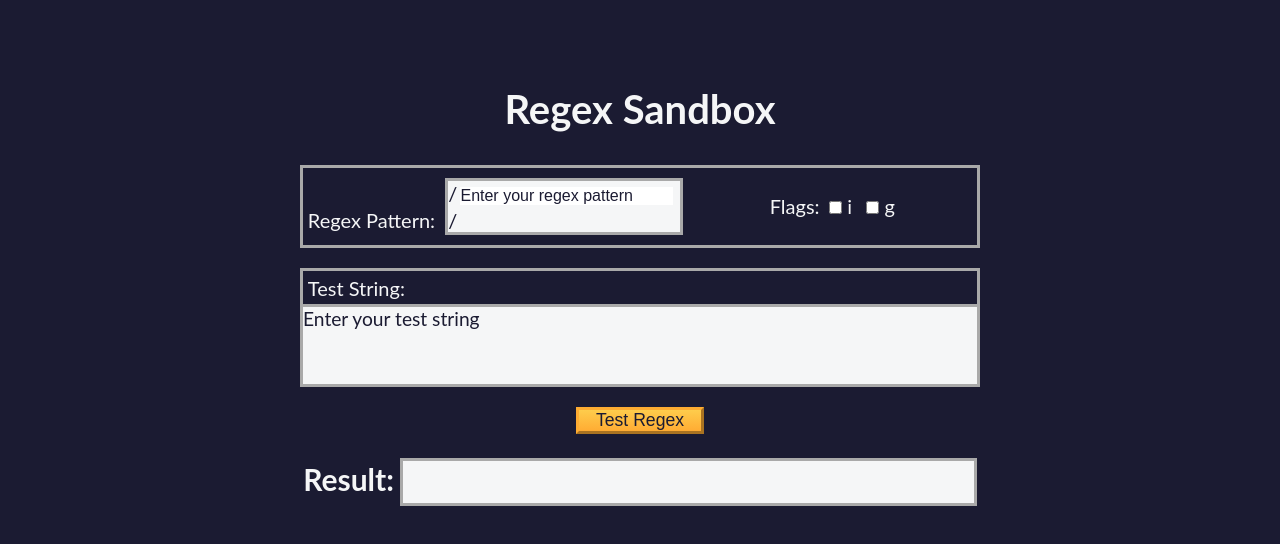
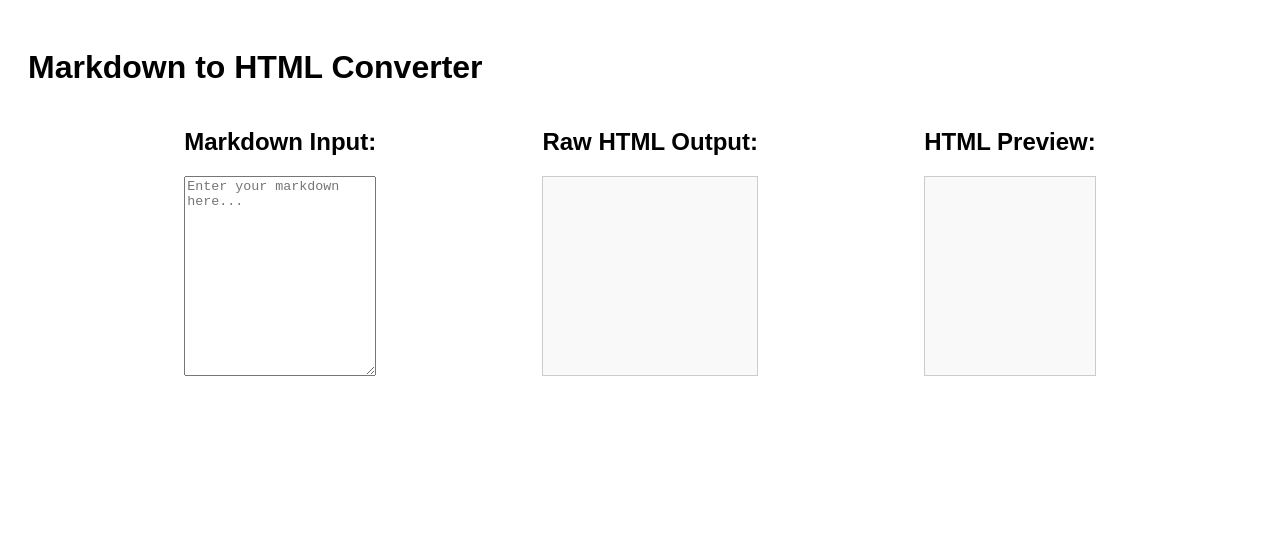
Before and after one commit to 1Keltone1/HTML-CSS-basics, a website: page HTML-Basic.html in a window 1280 px wide. Drawn offline with Linux system fonts and the light colour scheme.

Commit message:
A Markdown to HTML Converter

```diff
--- a/HTML-Basic.html
+++ b/HTML-Basic.html
@@ -4,41 +4,26 @@
 <head>
     <meta charset="UTF-8">
     <meta name="viewport" content="width=device-width, initial-scale=1.0">
+    <title>Markdown to HTML Converter</title>
     <link rel="stylesheet" href="styles.css">
-    <title>Regex Sandbox</title>
-
 </head>
 
 <body>
-    <h1>Regex Sandbox</h1>
-    <main>
-        <div id="regex-container">
-            <label for="pattern">Regex Pattern:
-                <div id="pattern-container">/<input type="text" id="pattern" name="pattern"
-                        placeholder="Enter your regex pattern">/</div>
-            </label>
-            <div id="flags-container">
-                <p>Flags: </p>
-                <label for="i">
-                    <input type="checkbox" name="flags" id="i"> i
-                </label>
-                <label for="g">
-                    <input type="checkbox" name="flags" id="g"> g
-                </label>
-            </div>
+    <h1>Markdown to HTML Converter</h1>
+    <div id="container">
+        <div class="container">
+            <h2>Markdown Input:</h2>
+            <textarea id="markdown-input" placeholder="Enter your markdown here..."></textarea>
         </div>
-        <div id="test-container">
-            <p>Test String:</p>
-            <div id="test-string" placeholder="Enter your test string" contenteditable="true"></div>
+        <div class="container">
+            <h2>Raw HTML Output:</h2>
+            <div id="html-output"></div>
         </div>
-        <button class="btn" id="test-btn" type="button">Test Regex</button>
-        <div id="result-container">
-            <h2>Result:</h2>
-            <p id="result">
-            </p>
+        <div class="container">
+            <h2>HTML Preview:</h2>
+            <div id="preview"></div>
         </div>
-
-    </main>
+    </div>
     <script src="index.js"></script>
 </body>
 
--- a/index.js
+++ b/index.js
@@ -1,53 +1,34 @@
-const regexPattern = document.getElementById("pattern");
-const stringToTest = document.getElementById("test-string");
-const testButton = document.getElementById("test-btn");
-const testResult = document.getElementById("result");
-const caseInsensitiveFlag = document.getElementById("i");
-const globalFlag = document.getElementById("g");
+console.log('Скрипт загружен!');
 
-function getFlags() {
-  let result = '';
-  if (caseInsensitiveFlag.checked) {
-    result += 'i';
-  }
-  if (globalFlag.checked) {
-    result += 'g';
-  }
-  return result;
+const markdown = document.getElementById("markdown-input");
+const raw = document.getElementById("html-output");
+const preview = document.getElementById("preview");
+const h3Regex = /^\s{0,}### (.*)/gm;
+const h2Regex = /^\s{0,}## (.*)/gm;
+const h1Regex = /^\s{0,}# (.*)/gm;
+const boldRegex = /\*\*(.*)\*\*|__(.*)__/g;
+const emRegex = /\*(.*)\*|_(.*)_/g;
+const imgRegex = /!\[(?<alt>.*?)\]\((?<link>.*?)\)/g;
+const linkRegex = /\[(?<text>.*?)\]\((?<url>.*?)\)/g;
+const quoteRegex = /^\s{0,}> (.*)/gm;
+
+console.log('markdown:', markdown);
+console.log('raw:', raw);
+console.log('preview:', preview);
+
+function convertMarkdown() {
+    let result = markdown.value.slice();
+    result = result.replaceAll(h3Regex, `<h3>$1</h3>`).replaceAll(h2Regex, `<h2>$1</h2>`).replaceAll(h1Regex, `<h1>$1</h1>`);
+    result = result.replaceAll(boldRegex, `<strong>$1$2</strong>`);
+    result = result.replaceAll(emRegex, `<em>$1$2</em>`);
+    result = result.replaceAll(imgRegex, `<img alt="$<alt>" src="$<link>">`);
+    result = result.replaceAll(linkRegex, `<a href="$<url>">$<text></a>`);
+    result = result.replaceAll(quoteRegex, `<blockquote>$1</blockquote>`);
+
+    return result;
 }
 
-
-function regexMatch() {
-  const regex = new RegExp(regexPattern.value, getFlags());
-  let testString = stringToTest.textContent;
-  let funcResult = ''
-
-  if (regex.global) {
-    const resultArr = Array.from(testString.matchAll(regex));
-    if (resultArr.length > 0) {
-      testString = testString.replaceAll(regex, `<span class="highlight">$&</span>`);
-      const func = [];
-      for (const el of resultArr) {
-        if (typeof el[0] === 'string') {
-          func.push(el[0]);
-        }
-      }
-      funcResult = func.join(", ");
-      stringToTest.innerHTML = testString;
-      testResult.textContent = funcResult;
-    }
-  } else {
-    const resultArr = testString.match(regex);
-    if (resultArr !== null) {
-      testString = testString.replace(regex, `<span class="highlight">$&</span>`);
-      funcResult = resultArr[0];
-    }
-    stringToTest.innerHTML = testString;
-    testResult.textContent = funcResult;
-  }
-  if (testResult.textContent === '') {
-    testResult.textContent = "no match";
-  }
-}
-
-testButton.addEventListener("click", regexMatch);
+markdown.addEventListener("input", () => {
+    raw.textContent = convertMarkdown();
+    preview.innerHTML = convertMarkdown();
+})
--- a/styles.css
+++ b/styles.css
@@ -1,153 +1,32 @@
-*,
-*::before,
-*::after {
-    box-sizing: border-box;
-    margin: 0;
-    padding: 0;
+* {
+     box-sizing: border-box;
 }
-
-:root {
-    --dark-grey: #1b1b32;
-    --light-grey: #f5f6f7;
-    --golden-yellow: #fecc4c;
-    --yellow: #ffcc4c;
-    --gold: #feac32;
-    --orange: #ffac33;
-    --dark-orange: #f89808;
-    --border: 0.2rem solid darkgrey;
-    --padding: 0.3rem;
+ body {
+     font-family: Arial, sans-serif;
+     padding: 20px;
 }
-
-body {
-    background-color: var(--dark-grey);
-    color: var(--light-grey);
-    font-size: 20px;
-    font-family: "Lato", Helvetica, Arial, sans-serif;
-    padding: 5px;
+ #markdown-input {
+     width: 100%;
+     height: 100px;
 }
-
-h1 {
-    margin: 5rem auto 2rem;
-    text-align: center;
+ #html-output, #preview {
+     height: 100px;
+     display: inline-block;
+     width: 100%;
+     border: 1px solid #ccc;
+     padding: 10px;
+     margin: auto;
+     white-space: pre-wrap;
+     background-color: #f9f9f9;
 }
-
-p {
-    padding: var(--padding);
+ @media (min-width: 600px) {
+     #markdown-input, #html-output, #preview {
+         height: 200px;
+         margin: 0;
+    }
+     #container {
+         display: flex;
+         justify-content: space-evenly;
+         gap: 10px;
+    }
 }
-
-#regex-container {
-    max-width: 680px;
-    margin: 20px auto;
-    display: flex;
-    justify-content: center;
-    align-items: center;
-    border: var(--border);
-}
-
-#regex-container>label {
-    padding: var(--padding);
-    flex: 1 1 auto;
-}
-
-#pattern-container {
-    display: inline-block;
-    color: var(--dark-grey);
-    background-color: var(--light-grey);
-    margin: 5px;
-    border: var(--border);
-}
-
-#pattern {
-    margin: 0.2rem;
-    border: 0;
-    font-size: 1rem;
-    width: calc(100% - 1.2rem);
-}
-
-#pattern:focus {
-    outline: none;
-}
-
-#flags-container {
-    display: flex;
-    align-items: center;
-    flex: 1 1 auto;
-}
-
-#flags-container>label {
-    padding: var(--padding);
-    margin-right: 0.3rem;
-}
-
-#test-container {
-    max-width: 680px;
-    margin: 20px auto;
-    display: flex;
-    flex-direction: column;
-    flex: 0 0 auto;
-    border: var(--border);
-}
-
-#test-string {
-    background-color: var(--light-grey);
-    min-height: 5rem;
-    color: var(--dark-grey);
-    border-top: var(--border);
-    font-size: 1.2rem;
-}
-
-[contenteditable=true]:empty:before {
-    content: attr(placeholder);
-    pointer-events: none;
-    color: var(--dark-grey);
-}
-
-::placeholder {
-    color: var(--dark-grey);
-}
-
-
-button {
-    display: block;
-    cursor: pointer;
-    width: 8rem;
-    margin: 0.2rem auto;
-    color: var(--dark-grey);
-    background-color: var(--gold);
-    background-image: linear-gradient(var(--golden-yellow), var(--orange));
-    border-color: var(--gold);
-    border-width: 0.2rem;
-    font-size: 1.1rem;
-}
-
-.btn:hover {
-    background-image: linear-gradient(var(--yellow), var(--dark-orange));
-}
-
-#result-container {
-    max-width: 680px;
-    margin: 20px auto;
-    display: flex;
-    justify-content: center;
-    align-items: center;
-}
-
-h2 {
-    align-self: flex-start;
-    margin: 0.4rem 0.2rem 0.2rem;
-    flex: 0 1 auto;
-}
-
-#result {
-    color: var(--dark-grey);
-    background-color: var(--light-grey);
-    font-size: 1.5rem;
-    flex: 1 1 auto;
-    margin: 0.2rem;
-    border: var(--border);
-    min-height: 3rem;
-}
-
-.highlight {
-    background-color: lightgreen;
-}
```
